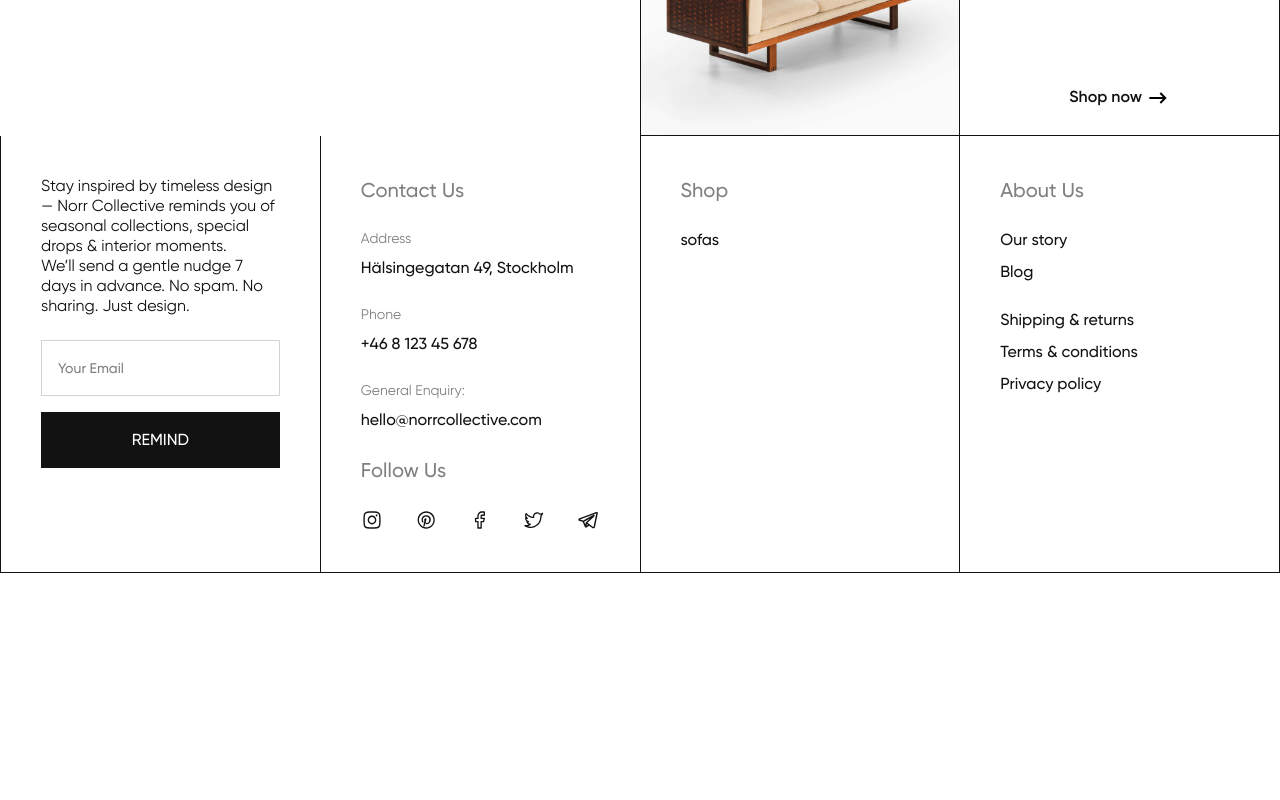
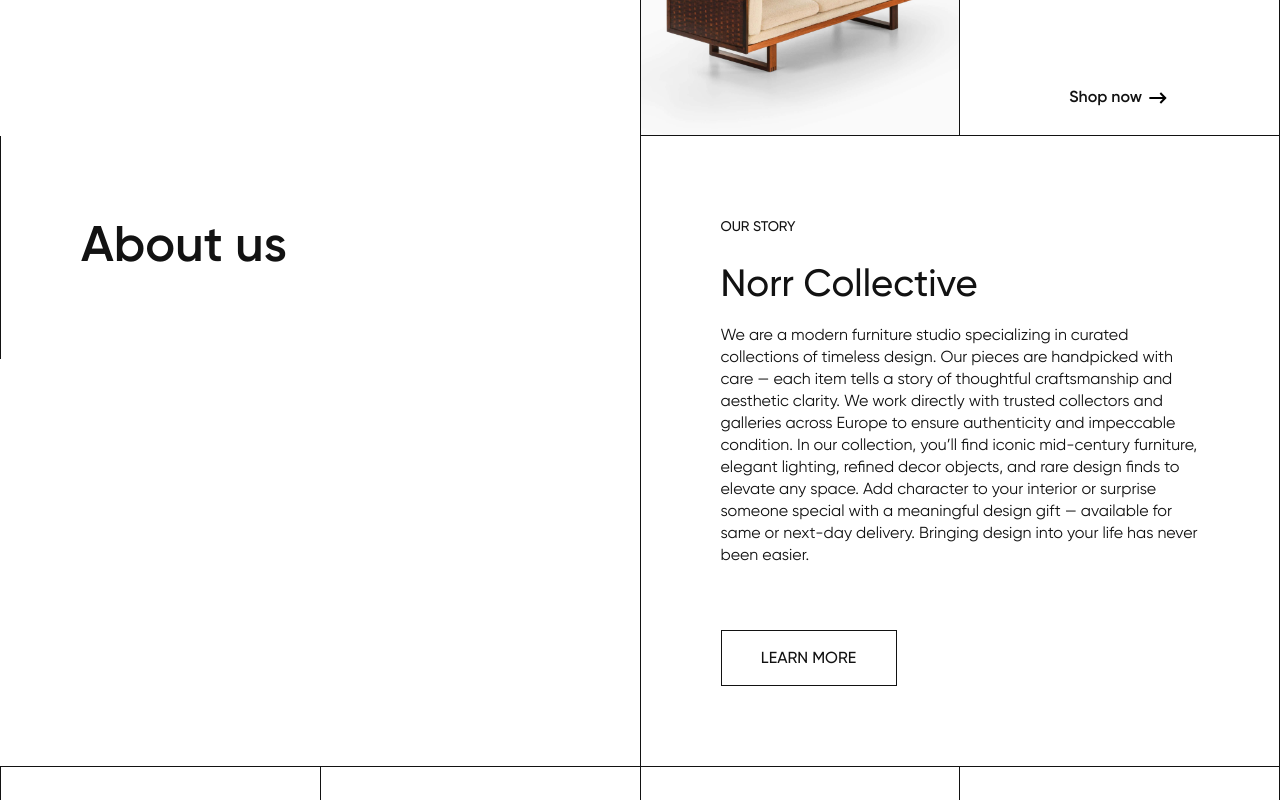
Before and after one commit to anastasiacheb/NorrCollective, a Next.js app: page / in a window 1280 px wide. Shown: the part 2080-2880 px from the top of the page. Before the commit the page ends 2653 px from the top, so only its background shows below. Built offline with nearby package versions, Linux system fonts and the light colour scheme.

Commit message:
about section

```diff
--- a/src/app/page.tsx
+++ b/src/app/page.tsx
@@ -60,7 +60,7 @@ function CategoryItem({ category, src1, href, index }: CategoryItemProps) {
           width={0}
           height={0}
           sizes="100vw"
-          className="w-full h-auto object-cover group-hover:scale-110 transition-all ease-linear duration-200"
+          className="w-full h-auto lg:h-full lg:w-full object-cover group-hover:scale-110 transition-all ease-linear duration-200"
         />
       </Link>
     </div>
@@ -73,7 +73,7 @@ export default function Home() {
       <header className="border-r border-base-900 lg:grid lg:grid-cols-4 mt-12.5 md:mt-14.5 lg:mt-23">
         <div className="px-4 py-10 md:p-20 border-l border-b border-base-900 flex flex-col gap-6 md:gap-14 lg:h-[calc(100dvh-92px)] lg:justify-between lg:gap-6 lg:sticky lg:top-23 lg:self-start lg:col-span-2">
           <div>
-            <h1 className="font-medium text-[40px] pb-4 md:font-semibold md:text-[67px]">
+            <h1 className="text-[40px] pb-4 font-semibold md:text-[67px]">
               Norr <br /> Collective
             </h1>
             <p className="text-base md:text-lg">
@@ -105,6 +105,29 @@ export default function Home() {
           ))}
         </div>
       </header>
+      <section className="border-r border-b border-base-900 lg:grid lg:grid-cols-4">
+        <h2 className="font-semibold text-[34px] md:text-[50px] px-4 py-10 md:p-20 border-b border-base-900 lg:border-b-0 lg:col-span-2 border-l lg:sticky lg:self-start top-20">
+          About us
+        </h2>
+        <div className="px-4 py-10 md:p-20 border-l border-base-900 lg:col-span-2">
+          <h3 className="uppercase font-medium text-xs mb-6 md:text-sm">our story</h3>
+          <h4 className="text-[26px] font-medium pb-4 md:text-[38px]">Norr Collective</h4>
+          <p className="leading-snug mb-16">
+            We are a modern furniture studio specializing in curated collections of timeless design. Our pieces are
+            handpicked with care — each item tells a story of thoughtful craftsmanship and aesthetic clarity. We work
+            directly with trusted collectors and galleries across Europe to ensure authenticity and impeccable
+            condition. In our collection, you’ll find iconic mid-century furniture, elegant lighting, refined decor
+            objects, and rare design finds to elevate any space. Add character to your interior or surprise someone
+            special with a meaningful design gift — available for same or next-day delivery. Bringing design into your
+            life has never been easier.
+          </p>
+          <Link
+            href="/about"
+            className="bg-base-0 text-base-900 hover:bg-base-900 hover:text-base-0 transition-all ease-linear uppercase text-sm leading-none font-medium border border-base-900 md:text-base h-12 md:h-14 flex items-center justify-center w-full md:w-44">
+            Learn more
+          </Link>
+        </div>
+      </section>
     </>
   );
 }
--- /dev/null
+++ b/src/components/Button.tsx
@@ -0,0 +1,9 @@
+export default function Button() {
+  return (
+    <button
+      type="submit"
+      className="bg-base-900 text-base-0 hover:bg-base-700 transition-all ease-linear uppercase text-sm leading-none font-medium border border-base-900 md:text-base h-12 md:h-14 flex items-center justify-center">
+      Remind
+    </button>
+  );
+}
--- a/src/components/Footer.tsx
+++ b/src/components/Footer.tsx
@@ -6,7 +6,7 @@ export default function Footer() {
   return (
     <footer className="border-l border-base-900 grid grid-cols-1 md:grid-cols-2 lg:grid-cols-4">
       <div className="py-10 px-4 md:p-10 border-r border-b border-base-900 flex flex-col gap-4 md:gap-6">
-        <p>
+        <p className="leading-snug">
           Stay inspired by timeless design — Norr Collective reminds you of seasonal collections, special drops &
           interior moments. <br />
           We’ll send a gentle nudge 7 days in advance. No spam. No sharing. Just design.
```
